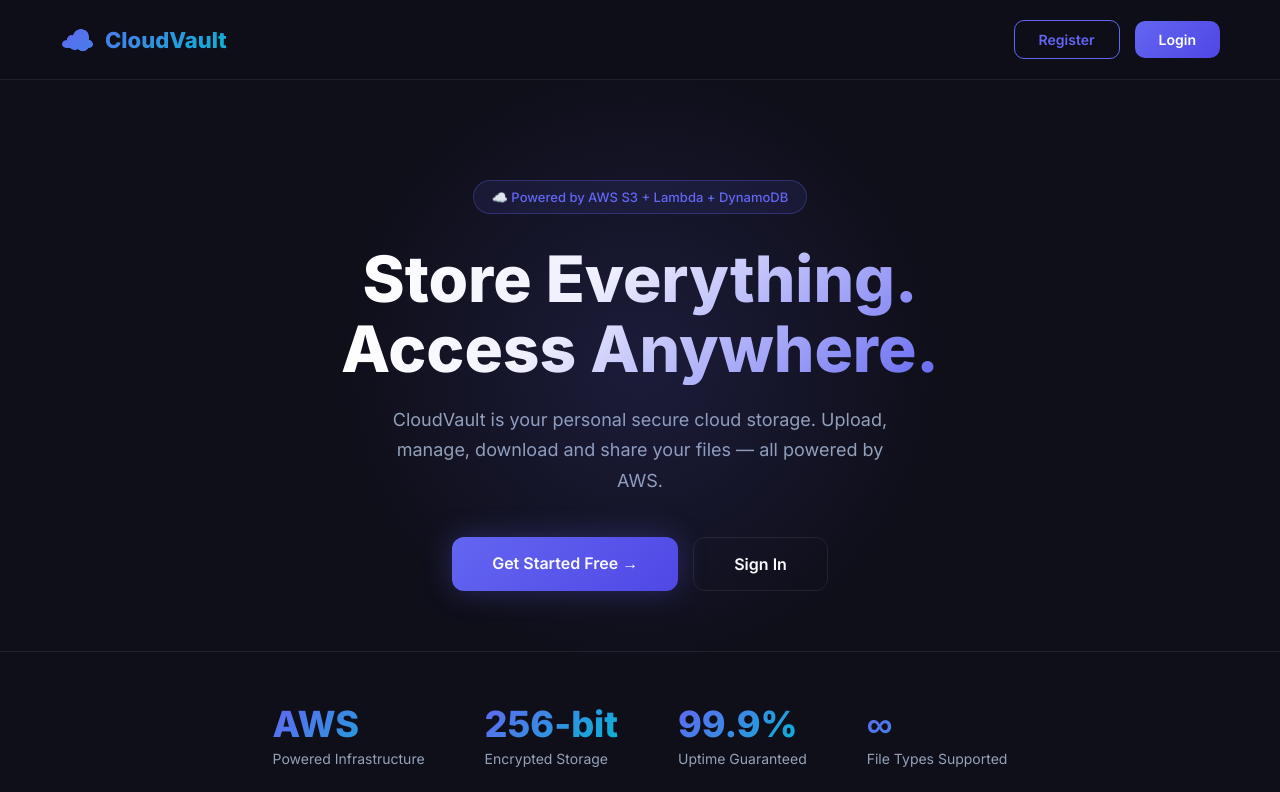
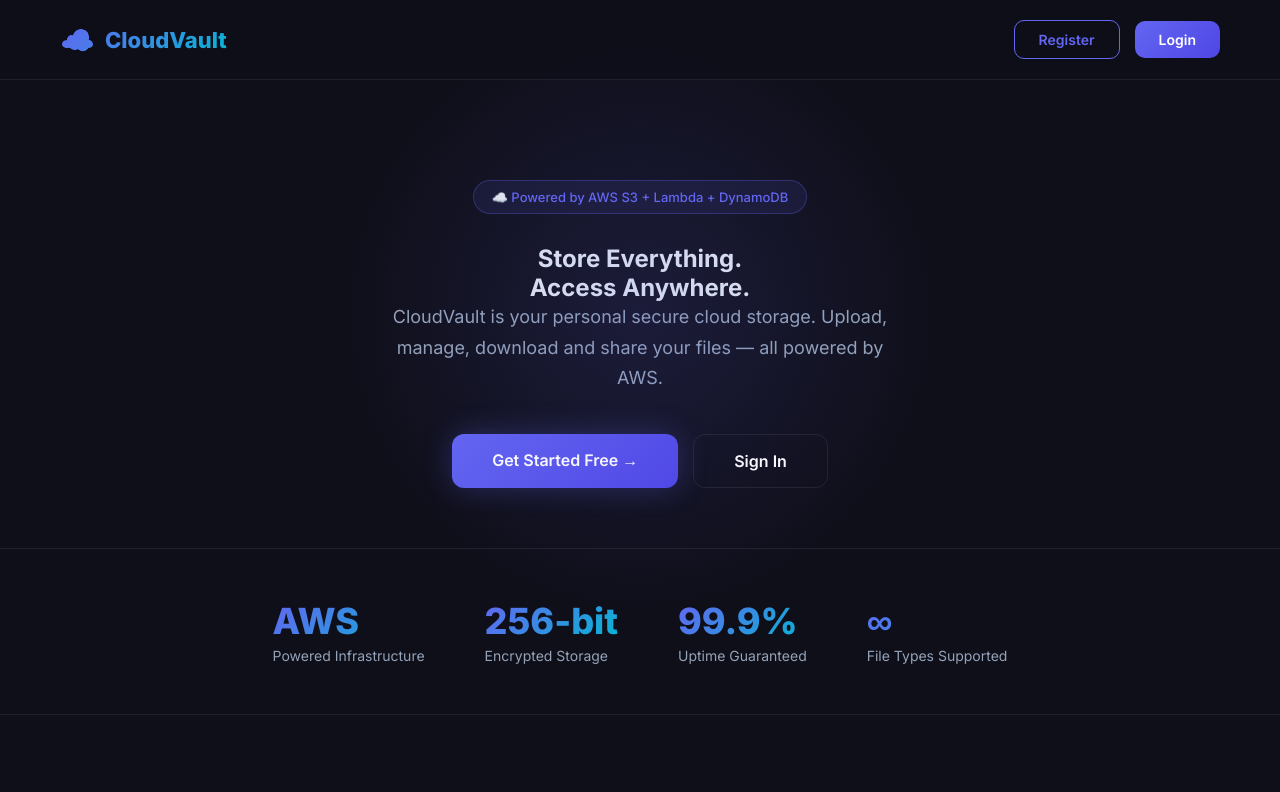
Before and after one commit to Aswitha-420/cloudvault, a plain HTML site: page index.html in a window 1280 px wide. Shown: the top 792 px of the page. Drawn offline with Linux system fonts and the light colour scheme.

Commit message:
Test finally

```diff
--- a/index.html
+++ b/index.html
@@ -3,7 +3,7 @@
 <head>
   <meta charset="UTF-8"/>
   <meta name="viewport" content="width=device-width, initial-scale=1.0"/>
-  <title>CloudVault — Secure Cloud Storage cicd</title>
+  <title>CloudVault — Secure Cloud Storage </title>
   <link href="https://fonts.googleapis.com/css2?family=Inter:wght@300;400;500;600;700;800&display=swap" rel="stylesheet"/>
   <style>
     *{margin:0;padding:0;box-sizing:border-box;}
@@ -222,7 +222,7 @@
 
 <section class="hero">
   <div class="badge">☁️ Powered by AWS S3 + Lambda + DynamoDB</div>
-  <h1>Store Everything.<br/>Access Anywhere.</h1>
+  <h2>Store Everything.<br/>Access Anywhere.</h2>
   <p>CloudVault is your personal secure cloud storage. Upload, manage, download and share your files — all powered by AWS.</p>
   <div class="hero-btns">
     <a href="register.html" class="btn-hero-primary">Get Started Free →</a>
```
